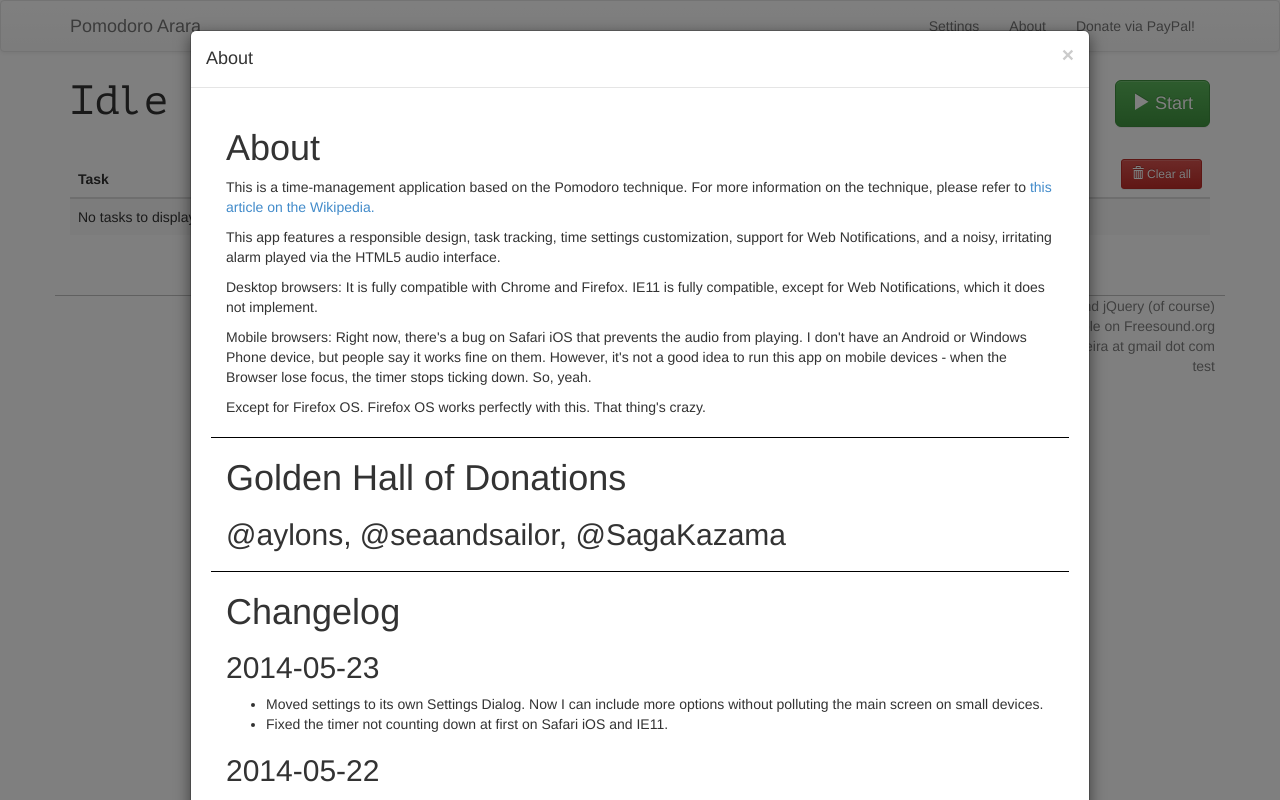
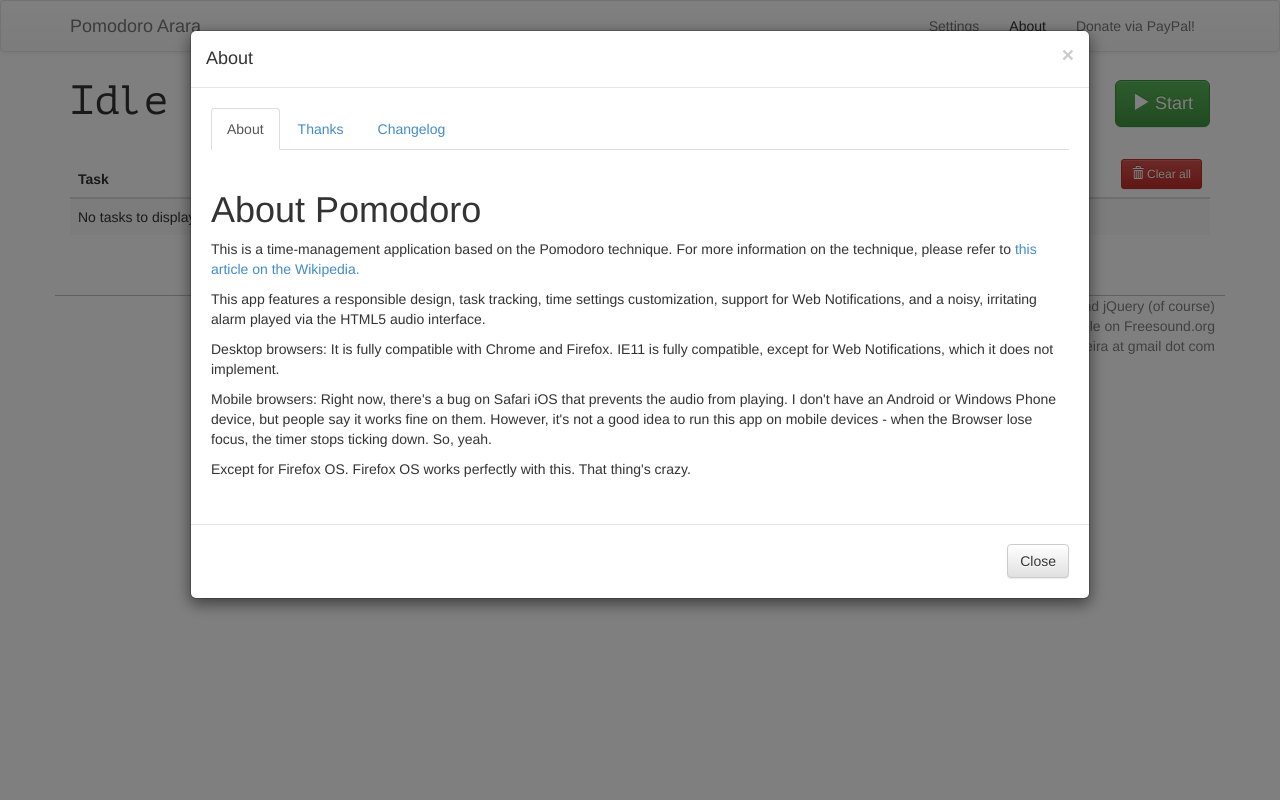
Before and after one commit to yuripetnys/Pomodoro, a plain HTML site: page index.htm in a window 1280 px wide. Both pictures are taken after a click on the link "About". Drawn offline with Linux system fonts and the light colour scheme.

Commit message:
I JUST NEED TO TEST
AAAAAAAAAAAH

```diff
--- a/index.htm
+++ b/index.htm
@@ -34,26 +34,32 @@
 						<h4 class="modal-title">About</h4>
 					</div>
 					<div class="modal-body">
-						<div class="container-fluid">
-							<div class="row">
-								<div class="col-xs-12">
-									<h1>About</h1>
+						<ul class="nav nav-tabs">
+							<li class="active"><a href="#aboutModal-aboutTab" data-toggle="tab">About</a></li>
+							<li><a href="#aboutModal-thanksTab" data-toggle="tab">Thanks</a></li>
+							<li><a href="#aboutModal-changelogTab" data-toggle="tab">Changelog</a></li>
+						</ul>
+
+						<div style="height: 20px; width: 100%">&nbsp;</div>
+
+						<div class="tab-content">
+							<div class="tab-pane active" id="aboutModal-aboutTab">
+								<h1>About Pomodoro</h1>
 								<p>This is a time-management application based on the Pomodoro technique. For more information on the technique, please refer to <a href="http://en.wikipedia.org/wiki/Pomodoro_Technique" target="_blank">this article on the Wikipedia.</a></p>
 								<p>This app features a responsible design, task tracking, time settings customization, support for Web Notifications, and a noisy, irritating alarm played via the HTML5 audio interface.</p>
 								<p>Desktop browsers: It is fully compatible with Chrome and Firefox. IE11 is fully compatible, except for Web Notifications, which it does not implement.</p>
 								<p>Mobile browsers: Right now, there's a bug on Safari iOS that prevents the audio from playing. I don't have an Android or Windows Phone device, but people say it works fine on them. However, it's not a good idea to run this app on mobile devices - when the Browser lose focus, the timer stops ticking down. So, yeah.</p>
 								<p>Except for Firefox OS. Firefox OS works perfectly with this. That thing's crazy.</p>
 							</div>
+							<div class="tab-pane" id="aboutModal-thanksTab">
+								<h1>Donors</h1>
+								<ul>
+									<li>@aylons</li>
+									<li>@seaandsailor</li>
+									<li>@SagaKazama</li>
+								</ul>
 							</div>
-							<div class="row" style="border-top: 1px solid black; margin-top: 10px;">
-								<div class="col-xs-12">
-									<h1>Golden Hall of Donations</h1>
-									<h2>@aylons, @seaandsailor, @SagaKazama</h2>
-								</div>
-							</div>
-							<div class="row"></div>
-							<div class="row" style="border-top: 1px solid black; margin-top: 10px;">
-								<div class="col-xs-12">
+							<div class="tab-pane" id="aboutModal-changelogTab">
 								<h1>Changelog</h1>
 								<h2>2014-05-23</h2>
 								<ul>
@@ -98,7 +104,6 @@
 									<li>Added new "Duration" column, that displays the amount of time performed on a task. </li>
 									<li>Added new "New Task" button, which allows the user to quickly change the task being performed without interrupting the pomodoro. </li>
 								</ul>
-								</div>
 							</div>
 						</div>
 					</div>
@@ -229,7 +234,7 @@
 					<ul class="nav navbar-nav navbar-right">
 						<li><a href="#" data-toggle="modal" data-target="#configModal">Settings</a></li>
 						<li><a href="#" data-toggle="modal" data-target="#aboutModal">About</a></li>
-						<li><a href="javascript:;" onclick="document.getElementById('paypalForm').submit();">Donate via PayPal!</a></li>
+						<li><a href="javascript:;" onclick="document.getElementById('paypalForm').submit();" target="_blank">Donate via PayPal!</a></li>
 					</ul>
 				</div>
 			</div>
@@ -322,7 +327,6 @@
 			<div class="row" style="text-align: right; color: gray; padding-left: 10px; padding-right: 10px;">Created by Yuri 'Arara', using Bootstrap, Knockout, MomentJS, Google Fonts and jQuery <span onclick="PM.Timer(5);" >(of course)</span></div>
 			<div class="row" style="text-align: right; color: gray; padding-left: 10px; padding-right: 10px;"><a href="https://www.freesound.org/people/bone666138/sounds/198841/">Alarm sound</a> by bone666138, available on Freesound.org</div>
 			<div class="row" style="text-align: right; color: gray; padding-left: 10px; padding-right: 10px;">Contact me at yuri dot oliveira at gmail dot com</div>
-			<div class="row" id="debug" style="text-align: right; color: gray; padding-left: 10px; padding-right: 10px;">test</div>
 		</div>
 
 		<script>
--- a/js/pomodoro.js
+++ b/js/pomodoro.js
@@ -31,6 +31,7 @@ DeviceDetector.IsFirefoxOS = function () {
 
 AudioManager = {}
 AudioManager.Alarm = new Audio();
+AudioManager.Alarm.mozaudiochannel = "notification";
 AudioManager.load = function () {
     AudioManager.Alarm.src = "aud/alarm.mp3";
     AudioManager.Alarm.load();
```
Lines whose indentation alone changed are shown as unchanged.
